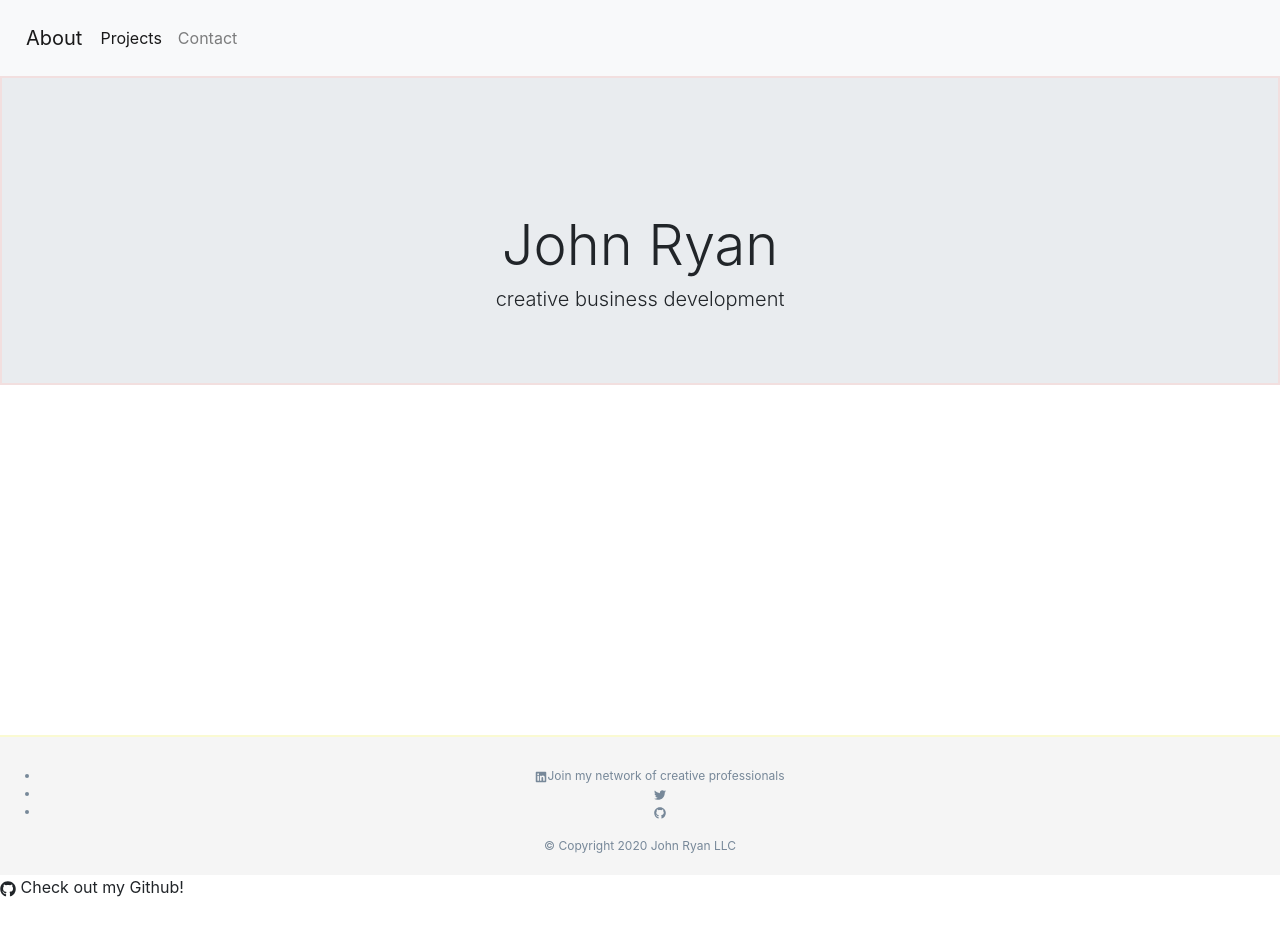
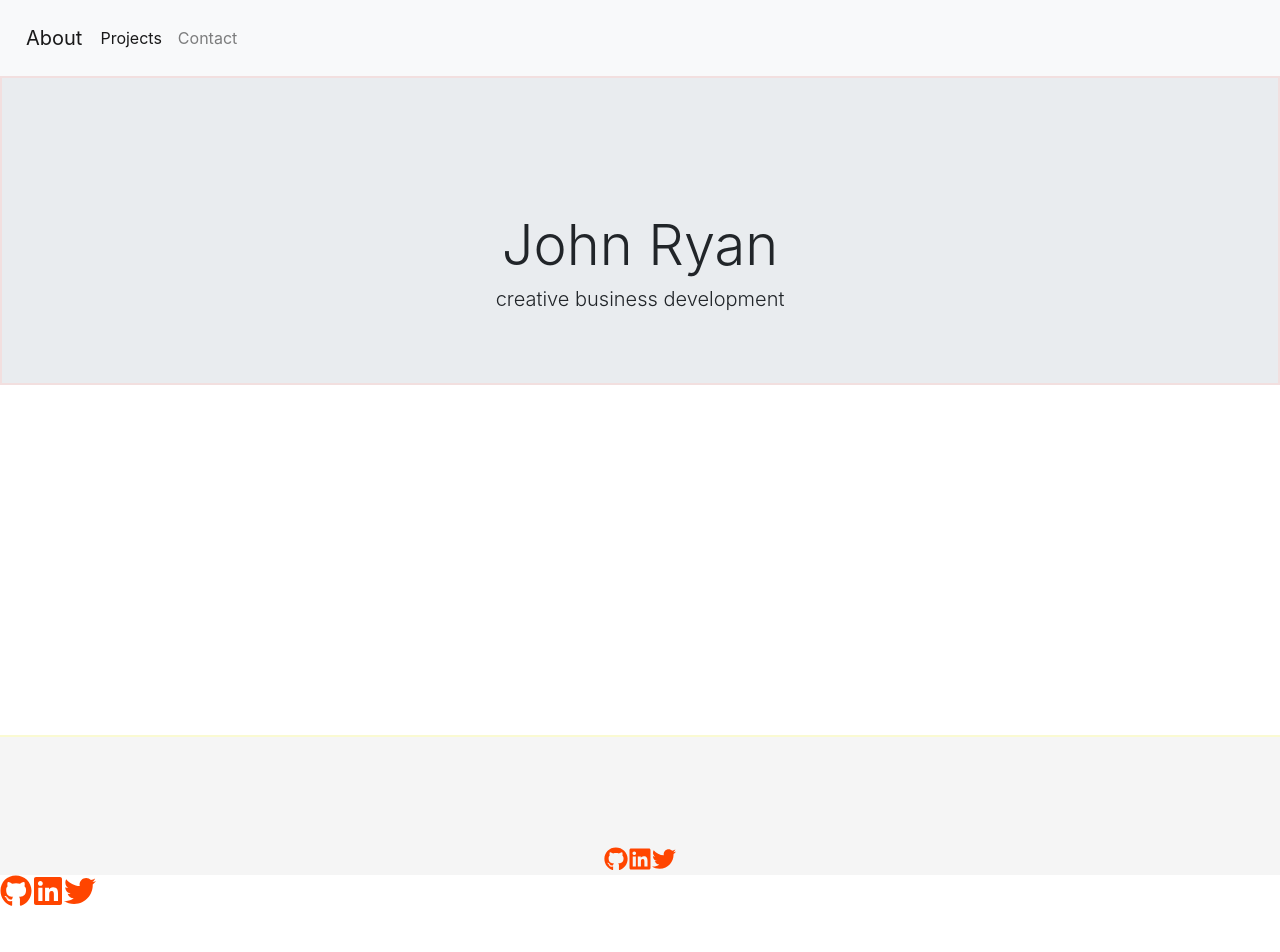
Before and after one commit to lizlevine/jr-react, a React (Create React App) app in the folder client/: page / in a window 1280 px wide. Shown: the top 952 px of the page. Before the commit the page ends 899 px from the top, so only its background shows below. Built offline with nearby package versions, Linux system fonts and the light colour scheme.

Commit message:
exp: install new npm design package

```diff
--- a/client/src/App.js
+++ b/client/src/App.js
@@ -4,6 +4,8 @@ import Jumbotron from "./components/Jumbotron/Jumbotron";
 import Footer from "./components/Footer/Footer";
 import Container from "./components/Container/Container";
 import { FaGithub } from "react-icons/fa";
+import { FaLinkedin } from "react-icons/fa";
+import { FaTwitter } from "react-icons/fa";
 
 class App extends React.Component {
 render() {
@@ -14,7 +16,9 @@ render() {
             <Jumbotron />
             <Container />
             <Footer />
-            <FaGithub /> Check out my Github!
+            <FaGithub  color="orangered" size="2em"/>
+            <FaLinkedin  color="orangered" size="2em"/>
+            <FaTwitter color="orangered" size="2em"/>
 
         </div>
     );
--- a/client/src/components/Footer/Footer.js
+++ b/client/src/components/Footer/Footer.js
@@ -10,16 +10,17 @@ function Footer() {
       <footer className="footer">
 
                 <div class="content has-text-centered">
-              <ul>
 
-          <li><FaLinkedin />Join my network of creative professionals</li>
-          <li><FaTwitter /> </li>
-          <li><FaGithub /></li>
-          </ul>
+        <p className="social-icons">
+        <FaGithub  color="orangered" size="2em"/>
+            <FaLinkedin  color="orangered" size="2em"/>
+            <FaTwitter color="orangered" size="2em"/>
+          </p>
         <p id="copyright">
           &copy; Copyright 2020 John Ryan LLC
         </p>
       </div>
+
       </footer>
       </div>
 
--- a/client/src/components/Footer/style.css
+++ b/client/src/components/Footer/style.css
@@ -9,3 +9,8 @@
   border-top: 2px solid lightgoldenrodyellow;
   font-size: 12px;
 }
+
+.social-icons {
+  padding: 50px;
+  margin: 30px;
+}
```
